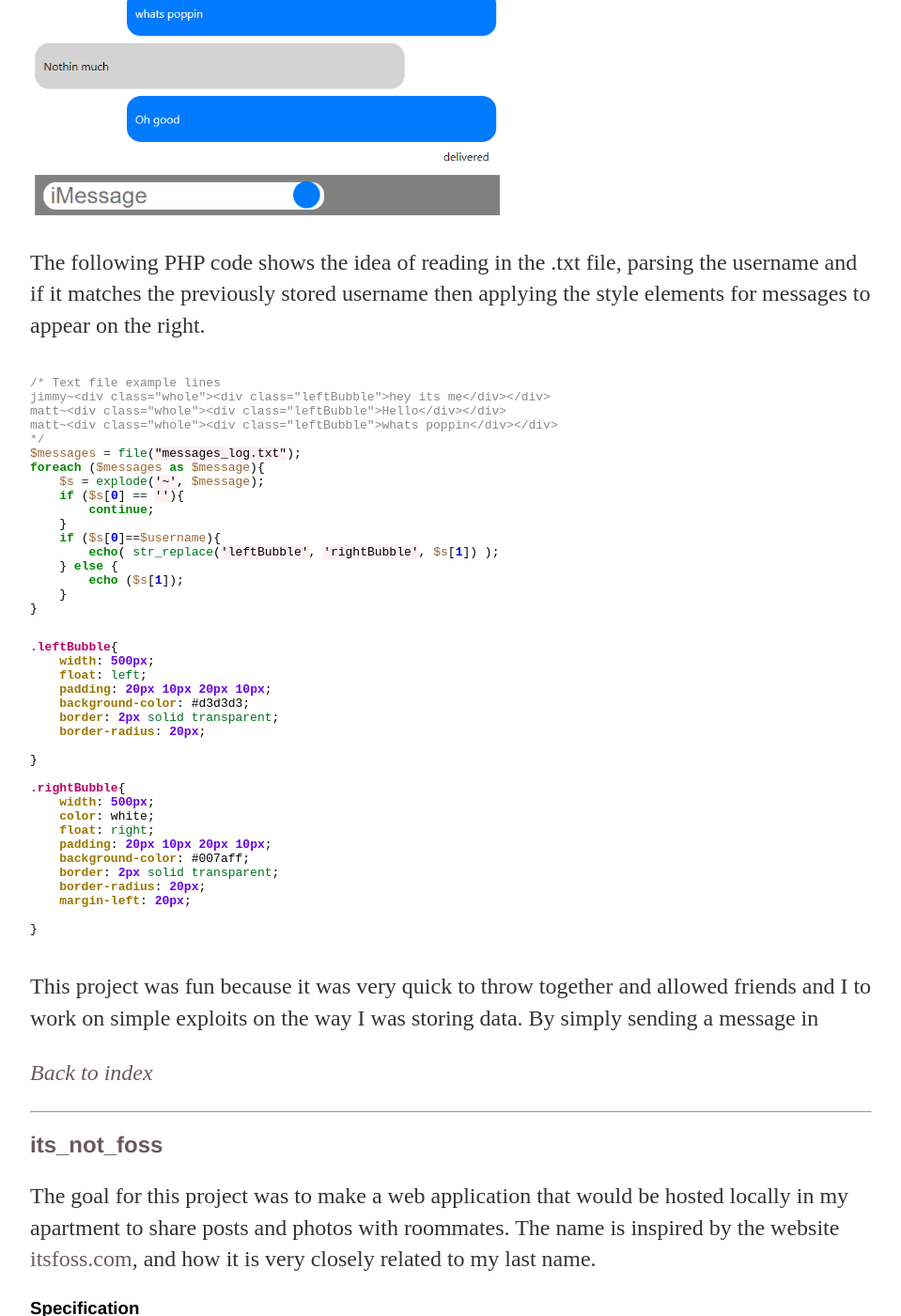
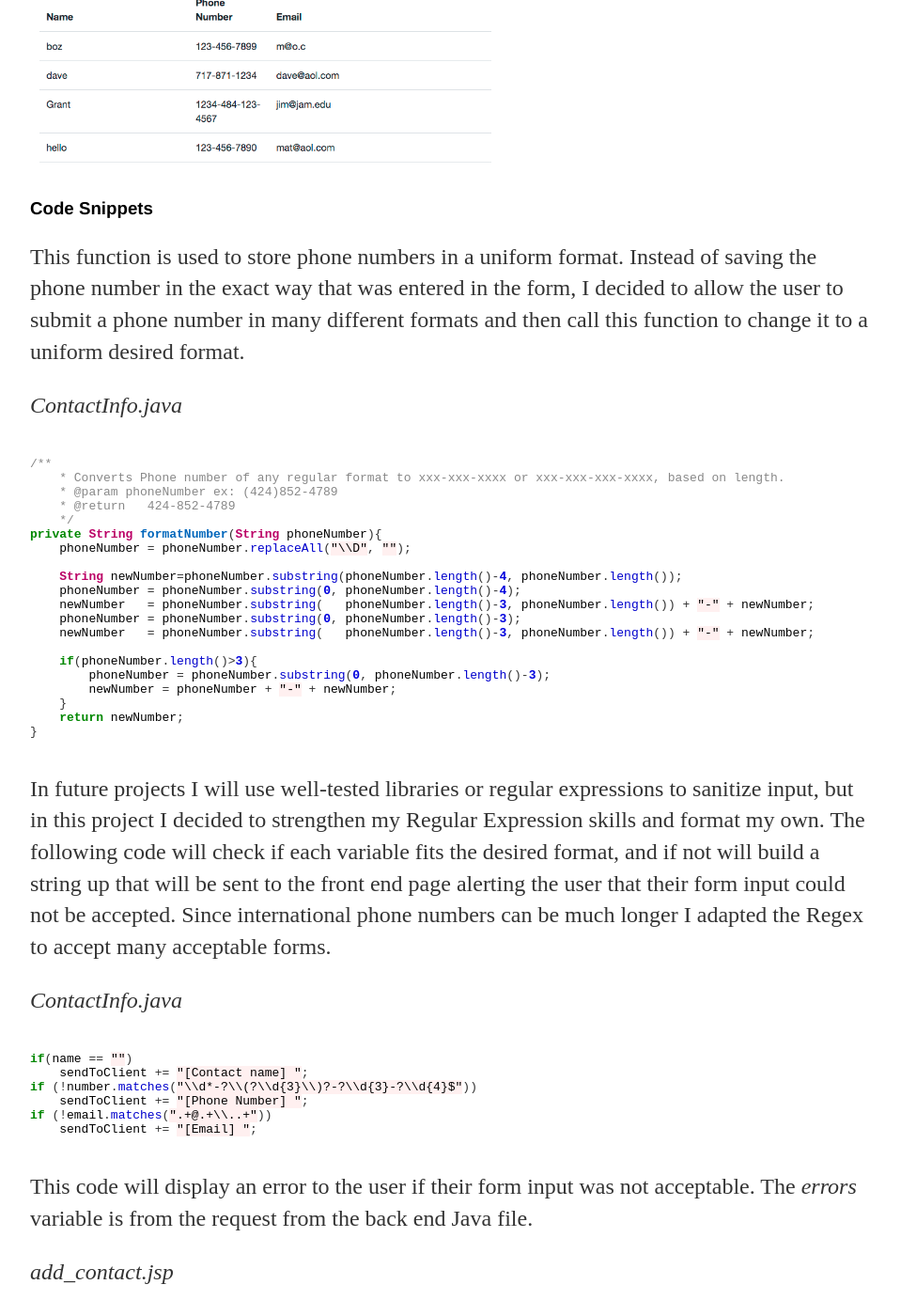
Before and after one commit to MattFossett/mattfossett.github.io, a Jekyll site: the page built from projects/index.md, in a window 1280 px wide and 1400 px high, scrolled down 6150 px. Shown: the whole window at 94% size, without its empty margins (160-1119 px from the left). Built offline with Jekyll 4.4.1, drawn with Linux system fonts in a browser that asks for light colours; some of the changed text lies outside the part shown.

Commit message:
Added new section of projects

````diff
--- /dev/null
+++ b/_includes/contact_info.md
@@ -0,0 +1,84 @@
+## Contact Info Portlet
+
+This project was created so I could learn to make Java Liferay Portlets.
+Liferay portlets are designed to be displayed on a page among lots
+of other portlets, so each one has its own section of the page.
+The contact info portlet allowed me to understand setting up a
+MySql connection, validate contact information using Regular Expressions, and familiarize myself with the various aspects of Liferay portlet creation.
+
+![Liferay contact info portlet displaying contact information](/images/contact.png)
+
+### Code Snippets
+
+This function is used to store phone numbers in a uniform format.
+Instead of saving the phone number in the exact way that was entered
+in the form, I decided to allow the user to submit a phone number in
+many different formats and then call this function to change it to a
+uniform desired format.
+
+*ContactInfo.java*
+```java
+/**
+    * Converts Phone number of any regular format to xxx-xxx-xxxx or xxx-xxx-xxx-xxxx, based on length.
+    * @param phoneNumber ex: (424)852-4789
+    * @return 	424-852-4789
+    */
+private String formatNumber(String phoneNumber){
+    phoneNumber = phoneNumber.replaceAll("\\D", "");
+
+    String newNumber=phoneNumber.substring(phoneNumber.length()-4, phoneNumber.length());
+    phoneNumber = phoneNumber.substring(0, phoneNumber.length()-4);
+    newNumber   = phoneNumber.substring(   phoneNumber.length()-3, phoneNumber.length()) + "-" + newNumber;
+    phoneNumber = phoneNumber.substring(0, phoneNumber.length()-3);
+    newNumber   = phoneNumber.substring(   phoneNumber.length()-3, phoneNumber.length()) + "-" + newNumber;
+
+    if(phoneNumber.length()>3){
+        phoneNumber = phoneNumber.substring(0, phoneNumber.length()-3);
+        newNumber = phoneNumber + "-" + newNumber;
+    }
+    return newNumber;
+}
+```
+
+In future projects I will use well-tested libraries or regular expressions
+to sanitize input, but in this project I decided to strengthen my
+Regular Expression skills and format my own. The following code will
+check if each variable fits the desired format, and if not will build
+a string up that will be sent to the front end page alerting the user
+that their form input could not be accepted. Since international phone
+numbers can be much longer I adapted the Regex to accept many acceptable
+forms.
+
+*ContactInfo.java*
+```java
+if(name == "")
+    sendToClient += "[Contact name] ";
+if (!number.matches("\\d*-?\\(?\\d{3}\\)?-?\\d{3}-?\\d{4}$"))
+    sendToClient += "[Phone Number] ";
+if (!email.matches(".+@.+\\..+"))
+    sendToClient += "[Email] ";
+```
+
+This code will display an error to the user if their form input
+was not acceptable. The *errors* variable is from the request from the
+back end Java file.
+
+*add_contact.jsp*
+```java
+<%
+if( errors != null ){
+%>
+    <div class="alert alert-danger" role="alert">
+        <strong>Oops</strong> The following were invalid: <%=errors %>
+    </div>
+<%
+}
+%>
+```
+
+### Review
+
+This project was very helpful to adapt to the Liferay portlet development environment.
+After spending time with this project I feel much stronger with SQL, Bootstrap, Regular
+Expressions, Dynamic Web Pages and backend Java configurations. The full code for this project
+is privately hosted on my Github and available by request.
--- a/projects/index.md
+++ b/projects/index.md
@@ -5,6 +5,7 @@
 # Projects
 
 * [Computer Science Labs](#computer-science-labs)
+* [Contact Info Portlet](#contact-info-portlet)
 * [iMessage Clone](#imessage-clone)
 * [its_not_foss](#its_not_foss)
 * [Vehicle Speed Calculator](#vehicle-speed-calculator)
@@ -12,6 +13,12 @@
 ***
 
 {% include computer_science.md %}
+
+*[Back to index](#projects)*
+
+***
+
+{% include contact_info.md %}
 
 *[Back to index](#projects)*
 
````
Also changed, not shown: _includes/iMessage.md (+1 -1 lines).
